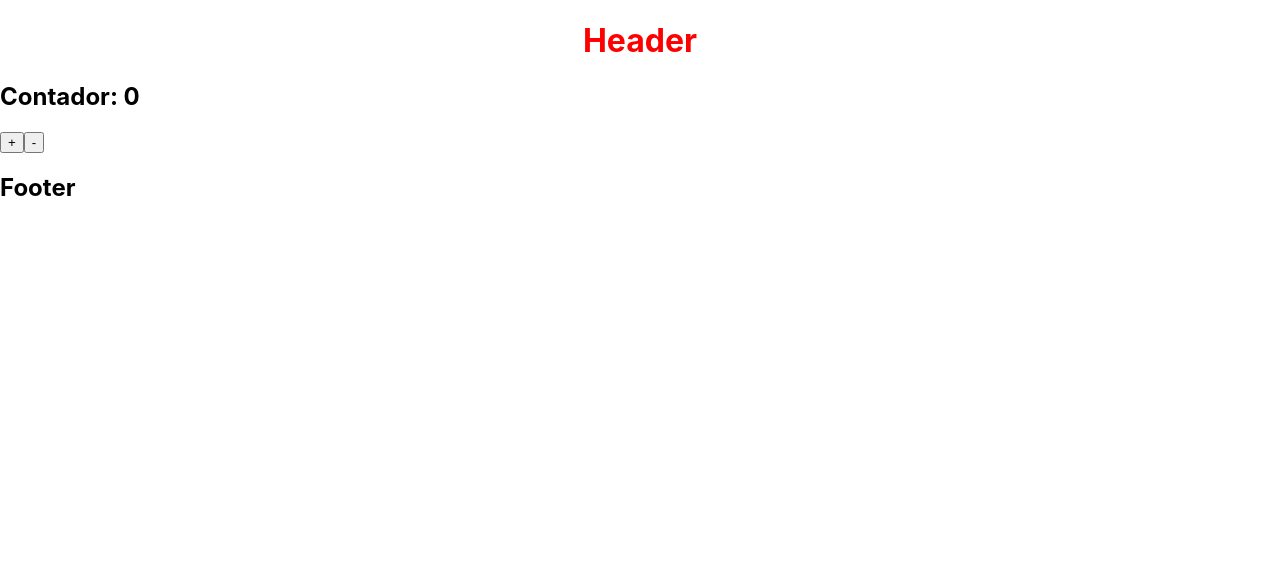
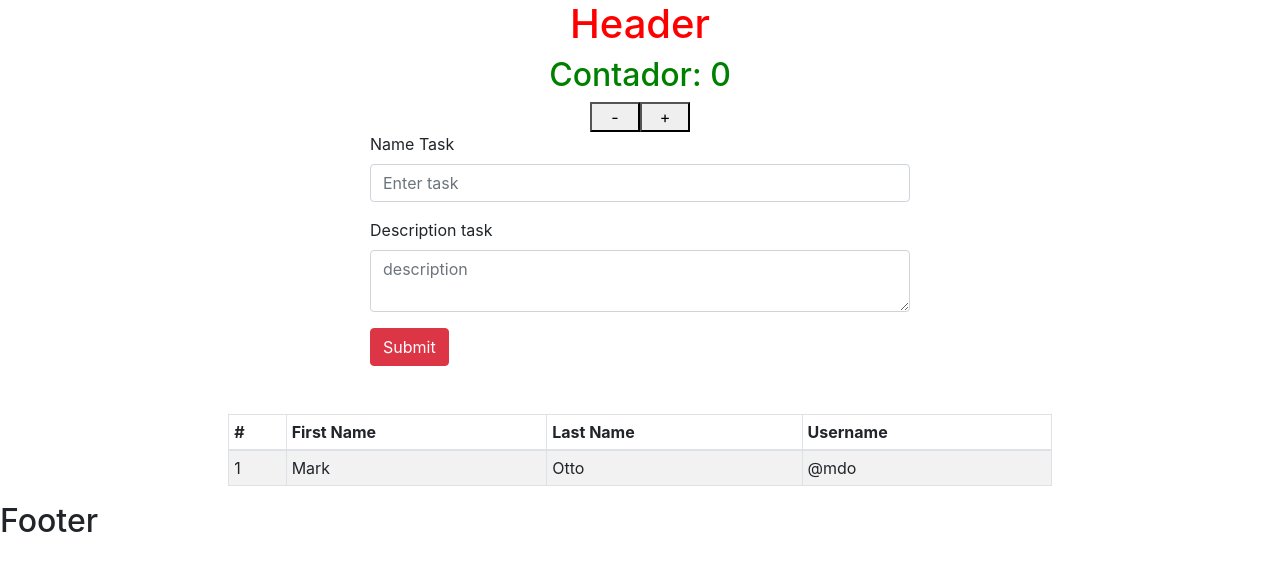
Before and after one commit to julinuzzo19/react-test, a React (Create React App) app: page /counter in a window 1280 px wide. Shown: the top 570 px of the page. Built offline with nearby package versions, Linux system fonts and the light colour scheme.

Commit message:
testing styled-components, useState, react-bootstrap

```diff
--- a/package.json
+++ b/package.json
@@ -6,8 +6,11 @@
     "@testing-library/jest-dom": "^5.16.1",
     "@testing-library/react": "^12.1.2",
     "@testing-library/user-event": "^13.5.0",
+    "bootstrap": "^5.1.3",
     "react": "^17.0.2",
+    "react-bootstrap": "^2.1.1",
     "react-dom": "^17.0.2",
+    "react-router-dom": "^6.2.1",
     "react-scripts": "5.0.0",
     "styled-components": "^5.3.3",
     "web-vitals": "^2.1.3"
--- a/public/index.html
+++ b/public/index.html
@@ -9,6 +9,7 @@
       name="description"
       content="Web site created using create-react-app"
     />
+    <link rel="stylesheet" href="https://stackpath.bootstrapcdn.com/bootstrap/4.3.1/css/bootstrap.min.css" integrity="sha384-ggOyR0iXCbMQv3Xipma34MD+dH/1fQ784/j6cY/iJTQUOhcWr7x9JvoRxT2MZw1T" crossorigin="anonymous">
     <link rel="apple-touch-icon" href="%PUBLIC_URL%/logo192.png" />
     <!--
       manifest.json provides metadata used when your web app is installed on a
@@ -28,7 +29,7 @@
   </head>
   <body>
     <noscript>You need to enable JavaScript to run this app.</noscript>
-    <div id="root"></div>
+    <div id="root" class="justify-c"></div>
     <!--
       This HTML file is a template.
       If you open it directly in the browser, you will see an empty page.
--- a/src/App.js
+++ b/src/App.js
@@ -1,11 +1,15 @@
 import Header from './components/common/Header';
 import Footer from './components/common/Footer';
 import Counter from './components/Counter/Counter';
+import Tasks from './components/Tasks/Tasks';
+import FormTask from './components/FormTask/FormTask';
 function App() {
   return (
     <div className='App'>
       <Header></Header>
       <Counter></Counter>
+      <FormTask></FormTask>
+      <Tasks></Tasks>
       <Footer></Footer>
     </div>
   );
--- a/src/components/Counter/Counter.js
+++ b/src/components/Counter/Counter.js
@@ -1,4 +1,14 @@
 import {useState} from 'react';
+import styled from 'styled-components';
+
+const Container = styled.div`
+  color: green;
+  text-align: center;
+`;
+
+const Button = styled.button`
+  width: 50px;
+`;
 
 const Counter = () => {
   const [counter, setCounter] = useState(0);
@@ -8,16 +18,16 @@ const Counter = () => {
   };
 
   return (
-    <>
+    <Container>
       <h2>Contador: {counter}</h2>
 
-      <button value='sum' onClick={handleCounter}>
+      <Button value='minus' onClick={handleCounter}>
+        -
+      </Button>
+      <Button value='sum' onClick={handleCounter}>
         +
-      </button>
-      <button value='minus' onClick={handleCounter}>
-        -
-      </button>
-    </>
+      </Button>
+    </Container>
   );
 };
 
--- /dev/null
+++ b/src/components/FormTask/FormTask.js
@@ -0,0 +1,29 @@
+import {Row, Col, Container, Form, Button} from 'react-bootstrap';
+
+function FormTask() {
+  return (
+    <Container>
+      <Row className='justify-content-md-center'>
+        <Col md={6}>
+          <Form>
+            <Form.Group className='mb-3'>
+              <Form.Label>Name Task</Form.Label>
+              <Form.Control type='texr' placeholder='Enter task' />
+            </Form.Group>
+
+            <Form.Group className='mb-3'>
+              <Form.Label>Description task</Form.Label>
+              <Form.Control as='textarea' placeholder='description' />
+            </Form.Group>
+
+            <Button variant='danger' type='submit'>
+              Submit
+            </Button>
+          </Form>
+        </Col>
+      </Row>
+    </Container>
+  );
+}
+
+export default FormTask;
--- /dev/null
+++ b/src/components/Tasks/Tasks.js
@@ -0,0 +1,36 @@
+import React from 'react';
+import {Row, Col, Table, Container} from 'react-bootstrap';
+import styled from 'styled-components';
+
+const ContainerStyled = styled(Container)``;
+
+function Tasks() {
+  return (
+    <ContainerStyled fluid className="mt-5">
+      <Row className='justify-content-md-center'>
+        <Col md={8}>
+          <Table striped bordered hover size='sm'>
+            <thead>
+              <tr>
+                <th>#</th>
+                <th>First Name</th>
+                <th>Last Name</th>
+                <th>Username</th>
+              </tr>
+            </thead>
+            <tbody>
+              <tr>
+                <td>1</td>
+                <td>Mark</td>
+                <td>Otto</td>
+                <td>@mdo</td>
+              </tr>
+            </tbody>
+          </Table>
+        </Col>
+      </Row>
+    </ContainerStyled>
+  );
+}
+
+export default Tasks;
```
Also changed, not shown: 1 other file (tests, documents, lock files or other folders).
